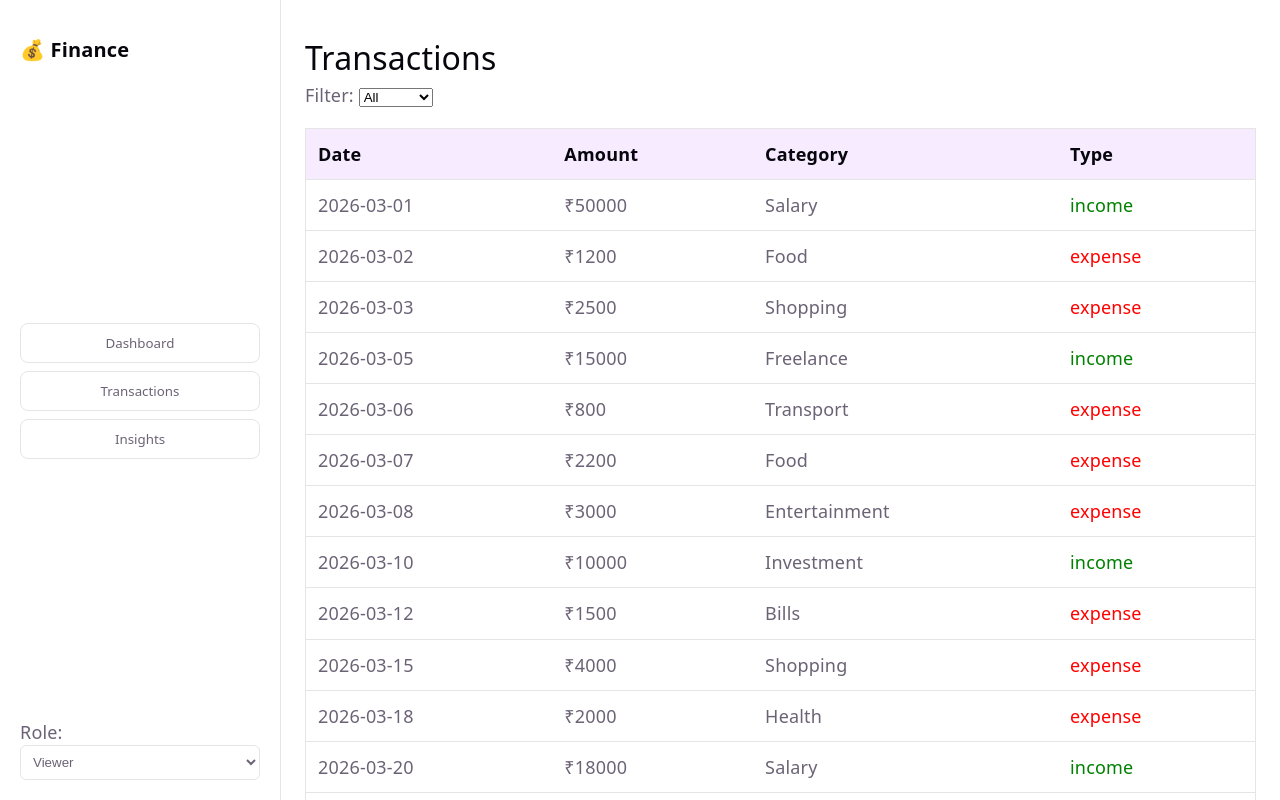
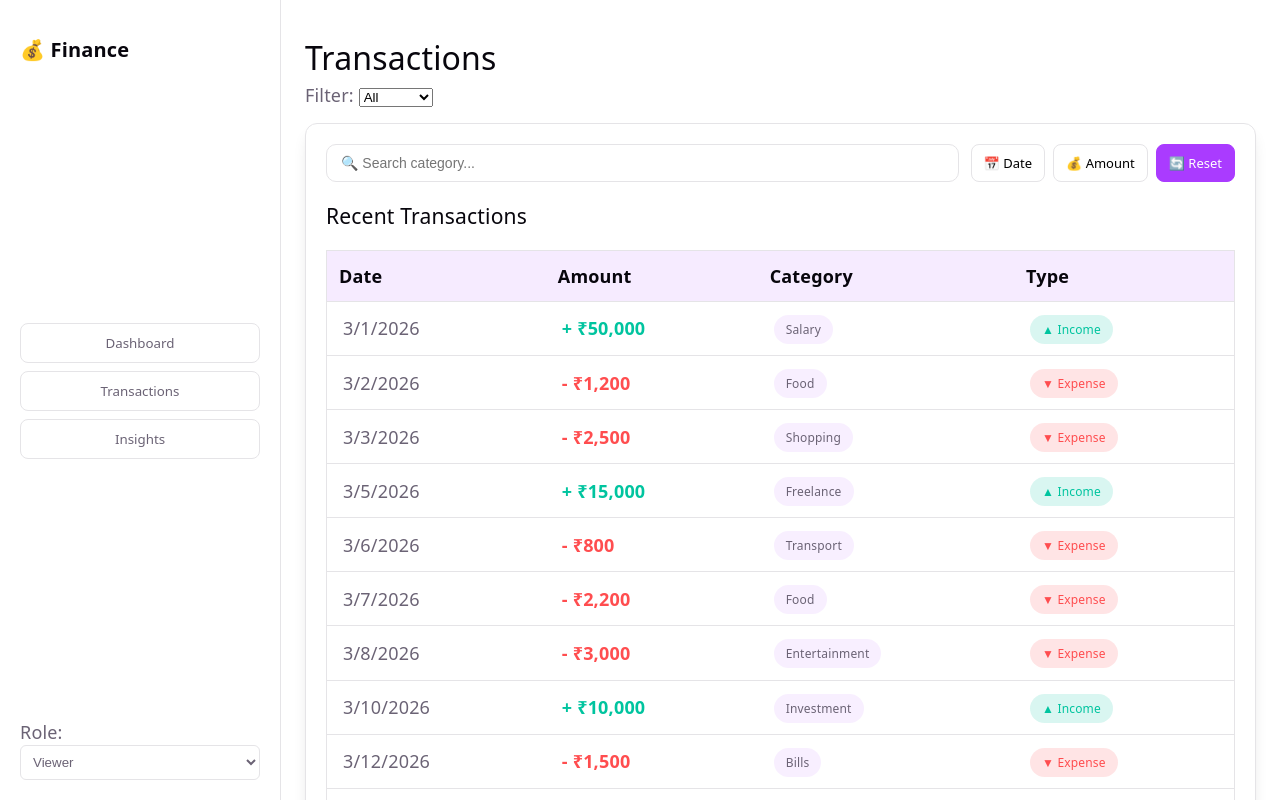
Before and after one commit to Sheikh-ASif/FinanceDashboard, a React app in the folder Frontend/: page / in a window 1280 px wide. Both pictures are taken after a click on the button "Transactions". Built offline with nearby package versions, Linux system fonts and the light colour scheme; the HTML template or start-up script is replaced by a standard one.

Commit message:
Adding css in the Row and Table of the transactions

```diff
--- a/Frontend/src/components/transactions/TransactionRow.jsx
+++ b/Frontend/src/components/transactions/TransactionRow.jsx
@@ -1,15 +1,39 @@
 function TransactionRow({ t }) {
+  const isIncome = t.type === "income";
+
   return (
-    <tr>
-      <td>{t.date}</td>
-      <td>₹{t.amount}</td>
-      <td>{t.category}</td>
+    <tr className="transaction-row">
+
+
+      <td className="td-date">
+        {new Date(t.date).toLocaleDateString()}
+      </td>
+
+
       <td
-        style={{
-          color: t.type === "income" ? "green" : "red",
-        }}
+        className={`td-amount ${
+          isIncome ? "income-text" : "expense-text"
+        }`}
       >
-        {t.type}
+        {isIncome ? "+" : "-"} ₹{t.amount.toLocaleString()}
+      </td>
+
+
+      <td>
+        <span className="category-badge">
+          {t.category}
+        </span>
+      </td>
+
+
+      <td>
+        <span
+          className={`status-badge ${
+            isIncome ? "income" : "expense"
+          }`}
+        >
+          {isIncome ? "▲ Income" : "▼ Expense"}
+        </span>
       </td>
     </tr>
   );
--- a/Frontend/src/components/transactions/TransactionTable.jsx
+++ b/Frontend/src/components/transactions/TransactionTable.jsx
@@ -1,12 +1,75 @@
+import { useState } from "react";
 import TransactionRow from "./TransactionRow";
 
 function TransactionTable({ transactions }) {
-  if (!transactions.length) {
-    return <p>No transactions found</p>;
+  const [search, setSearch] = useState("");
+  const [sortBy, setSortBy] = useState("");
+
+
+  let filtered = transactions.filter((t) =>
+    t.category.toLowerCase().includes(search.toLowerCase())
+  );
+
+
+  if (sortBy === "amount") {
+    filtered = [...filtered].sort((a, b) => b.amount - a.amount);
+  }
+
+  if (sortBy === "date") {
+    filtered = [...filtered].sort(
+      (a, b) => new Date(b.date) - new Date(a.date)
+    );
   }
 
   return (
-    <table>
+    <div className="card table-card">
+
+
+      <div className="table-controls">
+
+
+        <input
+          type="text"
+          placeholder="🔍 Search category..."
+          value={search}
+          onChange={(e) => setSearch(e.target.value)}
+          className="search-input"
+        />
+
+
+        <div className="sort-buttons">
+          <button
+            className={sortBy === "date" ? "active" : ""}
+            onClick={() => setSortBy("date")}
+          >
+            📅 Date
+          </button>
+
+          <button
+            className={sortBy === "amount" ? "active" : ""}
+            onClick={() => setSortBy("amount")}
+          >
+            💰 Amount
+          </button>
+
+          <button
+            className={sortBy === "" ? "active" : ""}
+            onClick={() => setSortBy("")}
+          >
+            🔄 Reset
+          </button>
+        </div>
+      </div>
+
+
+      <h3 className="table-title">Recent Transactions</h3>
+
+
+      {!filtered.length ? (
+        <p className="empty-state">No transactions found 🚫</p>
+      ) : (
+        <div className="table-wrapper">
+          <table className="modern-table">
             <thead>
               <tr>
                 <th>Date</th>
@@ -17,11 +80,14 @@ function TransactionTable({ transactions }) {
             </thead>
 
             <tbody>
-        {transactions.map((t) => (
+              {filtered.map((t) => (
                 <TransactionRow key={t.id} t={t} />
               ))}
             </tbody>
           </table>
+        </div>
+      )}
+    </div>
   );
 }
 
--- a/Frontend/src/index.css
+++ b/Frontend/src/index.css
@@ -219,3 +219,290 @@ button:hover {
     flex-direction: column;
   }
 }
+
+
+
+/* ===== Summary Card Styling ===== */
+
+.summary-card {
+  position: relative;
+  overflow: hidden;
+}
+
+/* Header */
+.card-header {
+  display: flex;
+  align-items: center;
+  gap: 10px;
+}
+
+/* Icon box */
+.icon-box {
+  width: 40px;
+  height: 40px;
+  border-radius: 10px;
+  display: flex;
+  align-items: center;
+  justify-content: center;
+  font-size: 18px;
+}
+
+/* Title */
+.card-title {
+  font-size: 14px;
+  opacity: 0.7;
+}
+
+/* Amount */
+.card-amount {
+  margin-top: 12px;
+  font-size: 28px;
+  font-weight: 600;
+  color: var(--text-h);
+}
+
+/* Trend */
+.card-trend {
+  margin-top: 8px;
+  font-size: 14px;
+  font-weight: 500;
+}
+
+/* Glow effect */
+.summary-card::after {
+  content: "";
+  position: absolute;
+  width: 120px;
+  height: 120px;
+  background: radial-gradient(circle, rgba(170, 59, 255, 0.15), transparent);
+  top: -40px;
+  right: -40px;
+}
+
+.chart-title {
+  margin-bottom: 10px;
+  font-size: 16px;
+  font-weight: 500;
+  color: var(--text-h);
+}
+
+.chart-title {
+  margin-bottom: 10px;
+  font-size: 16px;
+  font-weight: 500;
+  color: var(--text-h);
+}
+
+
+/* Row hover effect */
+.transaction-row:hover {
+  background: rgba(170, 59, 255, 0.05);
+}
+
+/* Table cells */
+td {
+  padding: 12px 16px;
+  text-align: left;
+}
+
+/* Amount styling */
+.td-amount {
+  font-weight: 600;
+  color: var(--text-h);
+}
+
+/* Category */
+.td-category {
+  opacity: 0.8;
+}
+
+/* Status Badge */
+.status-badge {
+  padding: 6px 12px;
+  border-radius: 20px;
+  font-size: 12px;
+  font-weight: 500;
+  text-transform: capitalize;
+}
+
+/* Income */
+.status-badge.income {
+  background: rgba(0, 196, 159, 0.15);
+  color: #00c49f;
+}
+
+/* Expense */
+.status-badge.expense {
+  background: rgba(255, 77, 79, 0.15);
+  color: #ff4d4f;
+}
+
+
+/* Controls Layout */
+.table-controls {
+  display: flex;
+  justify-content: space-between;
+  gap: 12px;
+  margin-bottom: 15px;
+  flex-wrap: wrap;
+}
+
+/* Search */
+.search-input {
+  flex: 1;
+  min-width: 200px;
+  padding: 10px 14px;
+  border-radius: 10px;
+  border: 1px solid var(--border);
+  outline: none;
+  font-size: 14px;
+  background: var(--bg);
+}
+
+.search-input:focus {
+  border-color: var(--accent);
+  box-shadow: 0 0 0 2px rgba(170, 59, 255, 0.1);
+}
+
+/* 🔥 Sort Buttons Container */
+.sort-buttons {
+  display: flex;
+  gap: 8px;
+}
+
+/* Buttons */
+.sort-buttons button {
+  padding: 8px 12px;
+  border-radius: 8px;
+  border: 1px solid var(--border);
+  background: var(--bg);
+  cursor: pointer;
+  font-size: 13px;
+  transition: all 0.2s ease;
+}
+
+/* Hover */
+.sort-buttons button:hover {
+  background: var(--accent-bg);
+  border-color: var(--accent);
+}
+
+/* Active */
+.sort-buttons button.active {
+  background: var(--accent);
+  color: white;
+  border-color: var(--accent);
+}
+
+
+/* Amount colors */
+.income-text {
+  color: #00c49f;
+  font-weight: 600;
+}
+
+.expense-text {
+  color: #ff4d4f;
+  font-weight: 600;
+}
+
+/* Category badge (NEW 🔥) */
+.category-badge {
+  padding: 6px 12px;
+  border-radius: 20px;
+  font-size: 12px;
+  background: rgba(170, 59, 255, 0.08);
+  color: var(--text);
+}
+
+/* Improve status badge */
+.status-badge {
+  padding: 6px 12px;
+  border-radius: 20px;
+  font-size: 12px;
+  font-weight: 500;
+}
+
+/* Income badge */
+.status-badge.income {
+  background: rgba(0, 196, 159, 0.15);
+  color: #00c49f;
+}
+
+/* Expense badge */
+.status-badge.expense {
+  background: rgba(255, 77, 79, 0.15);
+  color: #ff4d4f;
+}
+
+/* =========================
+   Base Button
+========================= */
+.btn {
+  padding: 10px 16px;
+  border-radius: 10px;
+  border: none;
+  font-size: 14px;
+  font-weight: 500;
+  cursor: pointer;
+
+  display: inline-flex;
+  align-items: center;
+  justify-content: center;
+  gap: 6px;
+
+  transition: all 0.25s ease;
+}
+
+/* Full width option */
+.btn.full {
+  width: 100%;
+}
+
+/* =========================
+   Primary Button
+========================= */
+.btn.primary {
+  background: var(--accent);
+  color: white;
+}
+
+.btn.primary:hover {
+  transform: translateY(-1px);
+  box-shadow: 0 8px 20px rgba(170, 59, 255, 0.25);
+}
+
+/* =========================
+   Secondary Button
+========================= */
+.btn.secondary {
+  background: var(--accent-bg);
+  color: var(--accent);
+  border: 1px solid var(--accent-border);
+}
+
+.btn.secondary:hover {
+  background: var(--accent);
+  color: white;
+}
+
+/* =========================
+   Danger Button
+========================= */
+.btn.danger {
+  background: rgba(255, 77, 79, 0.1);
+  color: #ff4d4f;
+  border: 1px solid rgba(255, 77, 79, 0.3);
+}
+
+.btn.danger:hover {
+  background: #ff4d4f;
+  color: white;
+}
+
+/* =========================
+   Click Effect
+========================= */
+.btn:active {
+  transform: scale(0.97);
+}
```
Lines whose indentation alone changed are shown as unchanged.
